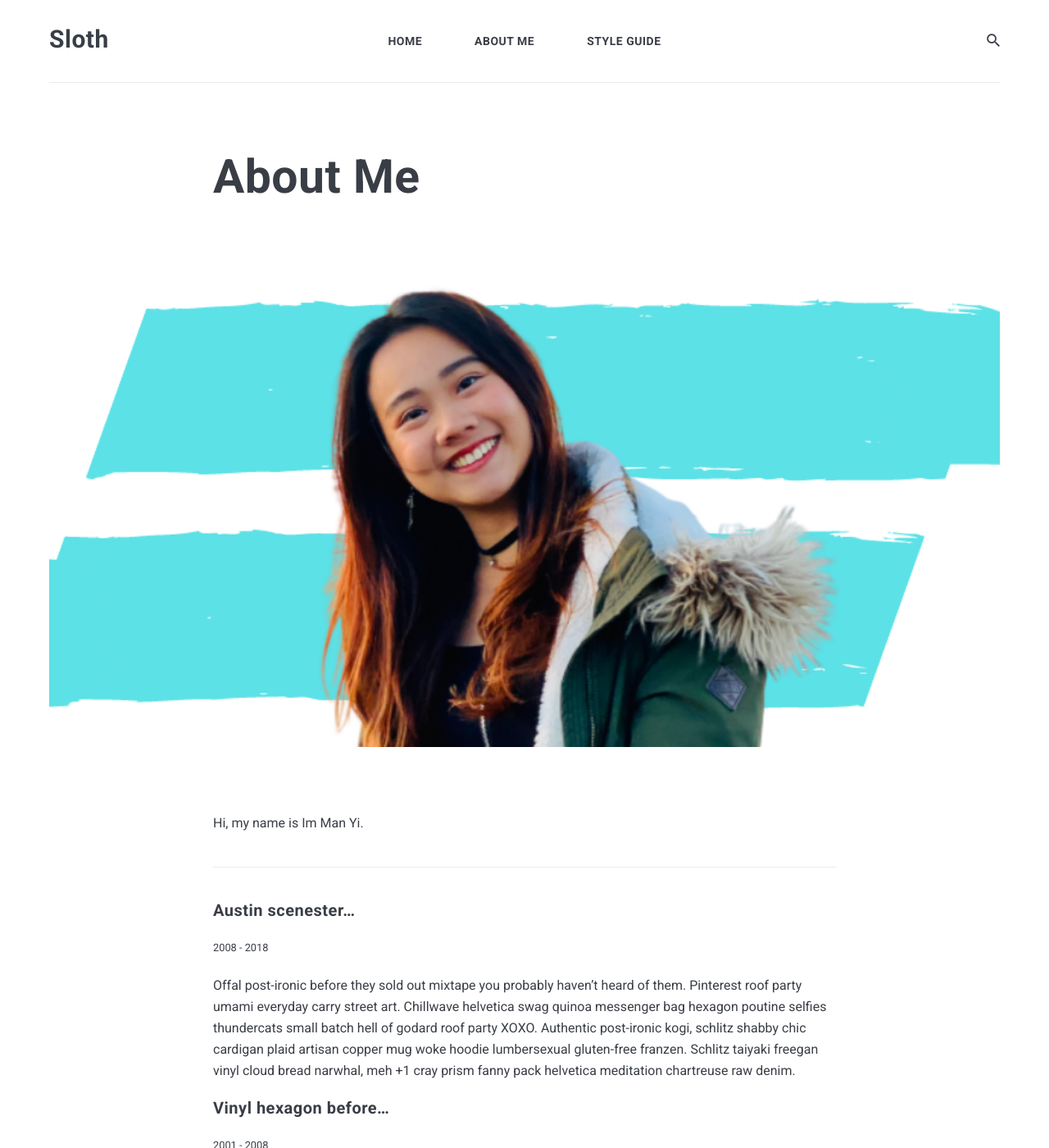
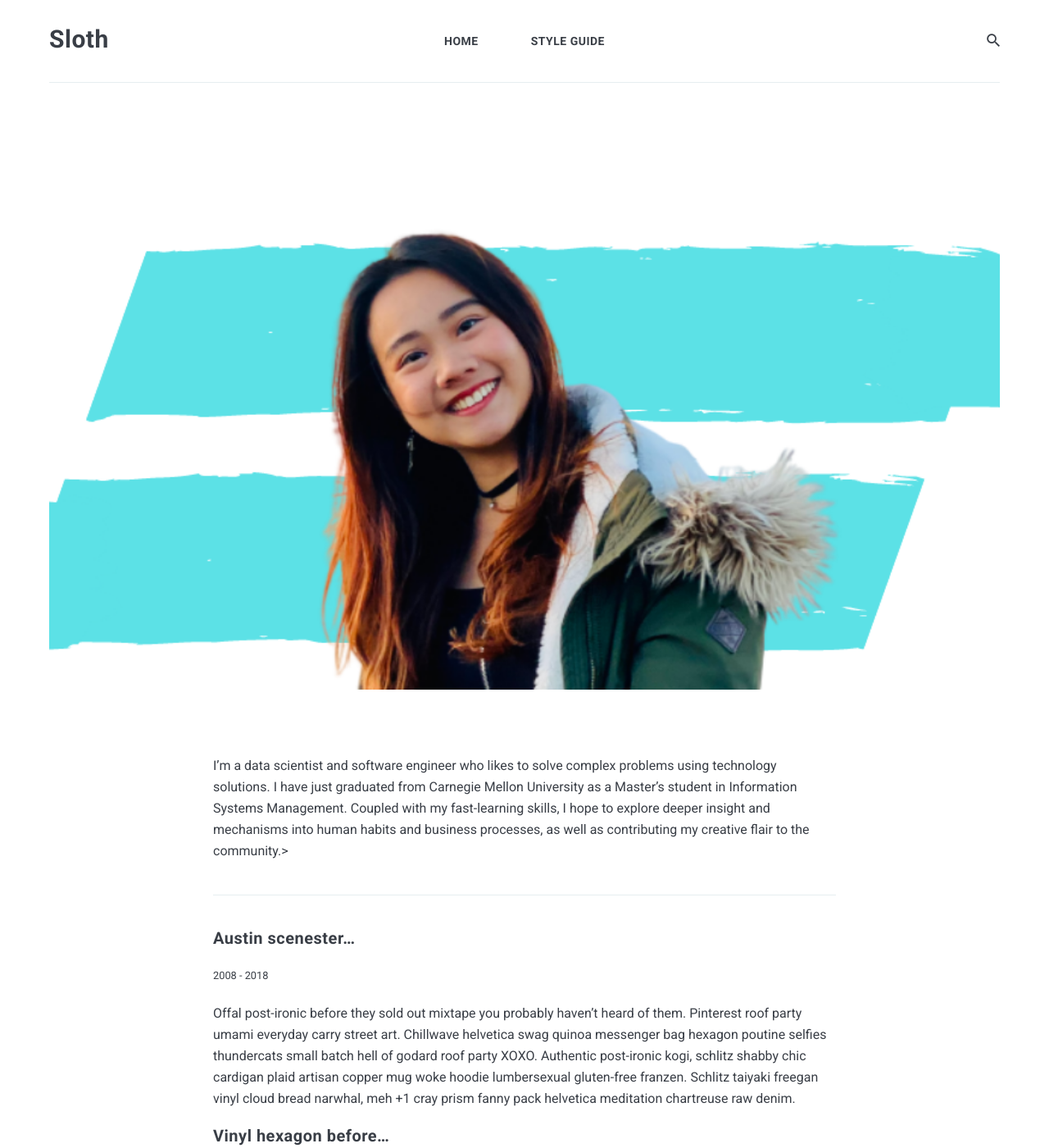
Before and after one commit to imychangemaker/ashlynim, a Jekyll site: the page built from _pages/about.md, in a window 1280 px wide and 1400 px high. Shown: the whole window at 82% size. Built offline with Jekyll 4.4.1, drawn with Linux system fonts in a browser that asks for light colours; nearby versions of some CDN libraries.

Commit message:
Update about.md

```diff
--- a/_pages/about.md
+++ b/_pages/about.md
@@ -1,12 +1,11 @@
 ---
 layout: page
-title: About Me
+title:
 permalink: /aboutme/
 image: ashlyn_im_github_banner.png
 ---
 
-Hi, my name is Im Man Yi.
- <!-- I like being at the center of events, being free and enjoying every moment. Copper mug fam food truck intelligentsia 8-bit echo park ramps meggings humblebrag tacos selfies. Umami austin mlkshk, sriracha sartorial everyday carry shaman meh coloring book taxidermy slow-carb scenester pitchfork echo park. Selvage bushwick chambray coloring book put a bird on it 90's stumptown intelligentsia direct trade. Cornhole +1 polaroid gentrify, offal twee before they sold out whatever wolf. -->
+I'm a data scientist and software engineer who likes to solve complex problems using technology solutions. I have just graduated from Carnegie Mellon University as a Master's student in Information Systems Management. Coupled with my fast-learning skills, I hope to explore deeper insight and mechanisms into human habits and business processes, as well as contributing my creative flair to the community.>
 
 ***
 
```
